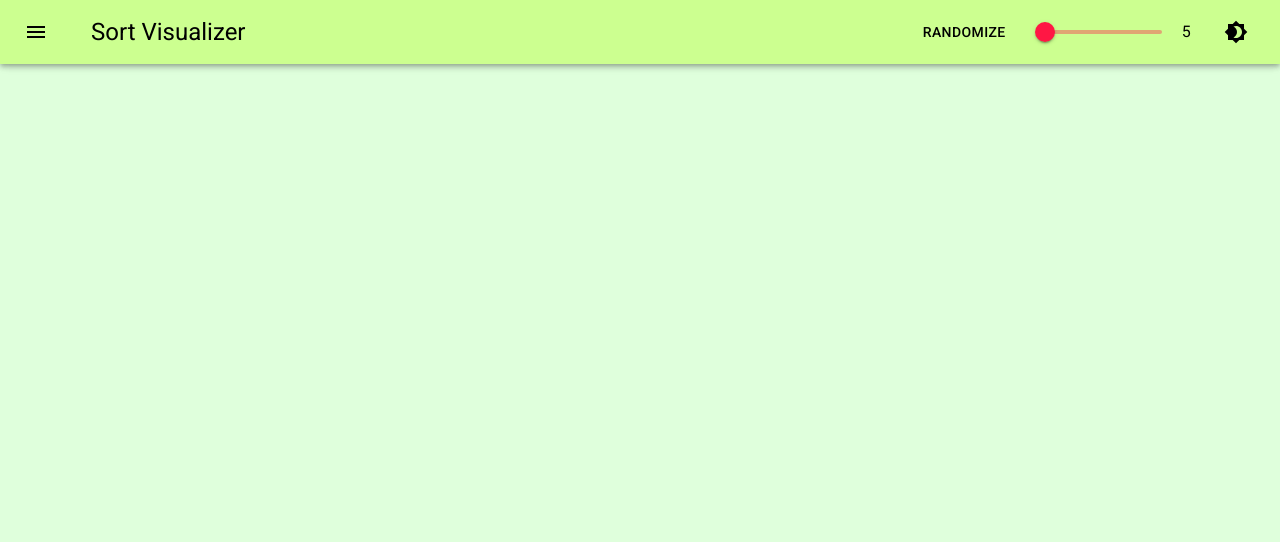
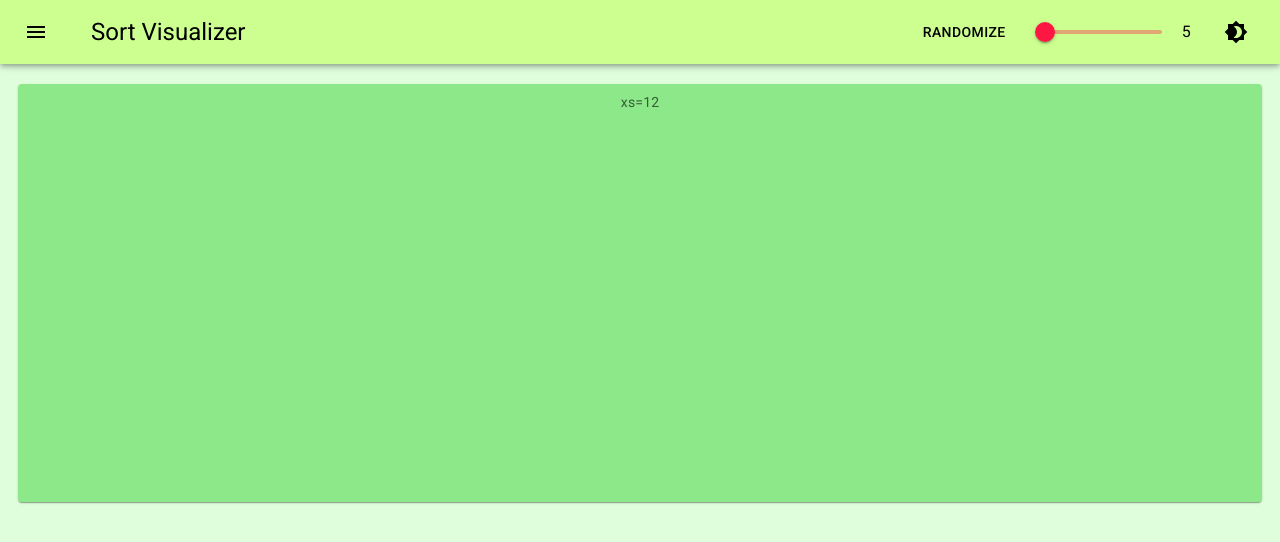
Before and after one commit to CoderChirag/sort-visualizer, a React (Create React App) app: page /sorting/bubbleSort in a window 1280 px wide. Shown: the top 542 px of the page. Built offline with nearby package versions, Linux system fonts and the light colour scheme.

Commit message:
Add Frame

```diff
--- a/src/components/atoms/navbar-menu/navbar-menu.component.jsx
+++ b/src/components/atoms/navbar-menu/navbar-menu.component.jsx
@@ -89,7 +89,6 @@ const NavbarMenu = ({
 
 	return (
 		<>
-			{console.log(theme)}
 			<Button
 				id='demo-customized-button'
 				aria-controls={open ? 'demo-customized-menu' : undefined}
--- /dev/null
+++ b/src/components/molecules/frame/frame.component.jsx
@@ -0,0 +1,27 @@
+import { styled } from '@mui/material/styles';
+
+import Grid from '@mui/material/Grid';
+import Paper from '@mui/material/Paper';
+
+const Item = styled(Paper)(({ theme }) => ({
+	backgroundColor: theme.palette.mode === 'dark' ? '#1A2027' : '#8ce889',
+	...theme.typography.body2,
+	padding: theme.spacing(1),
+	textAlign: 'center',
+	color: theme.palette.text.secondary,
+	height: '100%',
+}));
+
+const Frame = ({ bars, array }) => {
+	return (
+		<>
+			<Grid container sx={{ height: '100%' }}>
+				<Grid item xs={12} sx={{ height: { xs: '50%', md: '60%' } }}>
+					<Item>xs=12</Item>
+				</Grid>
+			</Grid>
+		</>
+	);
+};
+
+export default Frame;
--- a/src/components/organisms/visualizer/visualizer.component.js
+++ b/src/components/organisms/visualizer/visualizer.component.js
@@ -1,6 +1,8 @@
 import { useState, useEffect } from 'react';
 
 import Box from '@mui/material/Box';
+
+import Frame from '../../molecules/frame/frame.component';
 
 import { Algorithm } from '../../../utils/mappings/mappings.utils';
 
@@ -18,9 +20,15 @@ const Visualizer = ({ algorithm, array }) => {
 			<Box
 				sx={{
 					width: '100%',
-					height: '100vh',
+					height: {
+						xs: 'calc(100vh - 56px)',
+						sm: 'calc(100vh - 64px)',
+					},
+					padding: { xs: '15px 8px', md: '20px 18px' },
 				}}
-			></Box>
+			>
+				<Frame bars={array.length} array={array} />
+			</Box>
 		</>
 	);
 };
--- a/src/contexts/theme/theme.context.js
+++ b/src/contexts/theme/theme.context.js
@@ -92,9 +92,13 @@ export const ThemeProvider = ({ children }) => {
 										body: {
 											scrollbarColor: '#c6ff00 #191e3d',
 											'&*': {
-												'scrollbar-width': 'thin',
-												'scrollbar-color':
+												scrollbarWidth: 'thin',
+												scrollbarColor:
 													'#c6ff00 #191e3d',
+												boxSizing: 'border-box',
+											},
+											'&*::before, *::after': {
+												boxSizing: 'border-box',
 											},
 											'&::-webkit-scrollbar, & *::-webkit-scrollbar':
 												{
@@ -134,9 +138,13 @@ export const ThemeProvider = ({ children }) => {
 										body: {
 											scrollbarColor: '#ff1744 #ccff90',
 											'&*': {
-												'scrollbar-width': 'thin',
-												'scrollbar-color':
+												scrollbarWidth: 'thin',
+												scrollbarColor:
 													'#ff1744 #ccff90',
+												boxSizing: 'border-box',
+											},
+											'&*::before, *::after': {
+												boxSizing: 'border-box',
 											},
 											'&::-webkit-scrollbar, & *::-webkit-scrollbar':
 												{
```
